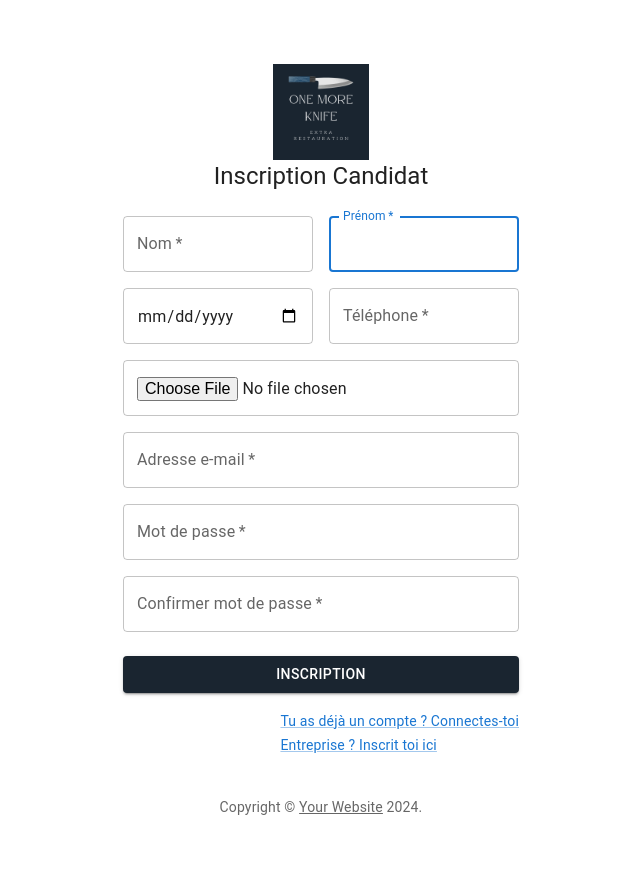
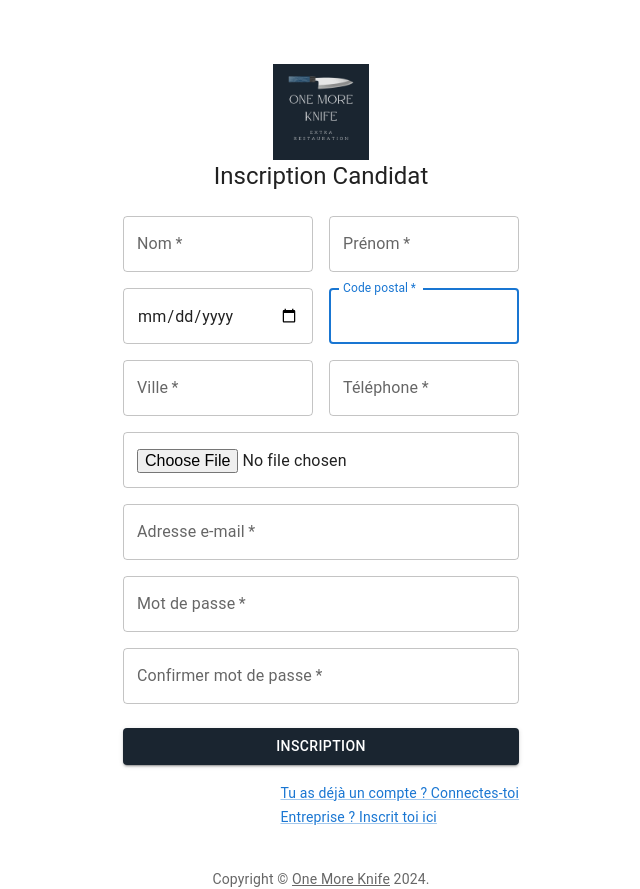
Before and after one commit to KevinRMO/One_more_knife_client, a React (Vite) app: page /register-user in a window 1280 px wide. Shown: the whole page, without its empty margins (319-959 px from the left). Before the commit the page ends 817 px from the top, so only its background shows below. Built offline with nearby package versions, Linux system fonts and the light colour scheme.

Commit message:
Inscription candidat

```diff
--- a/src/Component/RegisterUser/RegisterUser.jsx
+++ b/src/Component/RegisterUser/RegisterUser.jsx
@@ -1,5 +1,6 @@
 import * as React from "react";
 import "./RegisterUser.css";
+import { useState } from "react";
 import { useNavigate } from "react-router-dom";
 import Button from "@mui/material/Button";
 import CssBaseline from "@mui/material/CssBaseline";
@@ -10,6 +11,7 @@ import Box from "@mui/material/Box";
 import Typography from "@mui/material/Typography";
 import Container from "@mui/material/Container";
 import { createTheme, ThemeProvider } from "@mui/material/styles";
+import Alert from "@mui/material/Alert";
 
 function Copyright(props) {
   return (
@@ -21,7 +23,7 @@ function Copyright(props) {
     >
       {"Copyright © "}
       <Link color="inherit" href="https://mui.com/">
-        Your Website
+        One More Knife
       </Link>{" "}
       {new Date().getFullYear()}
       {"."}
@@ -33,15 +35,12 @@ const defaultTheme = createTheme();
 
 function RegisterUser() {
   const navigate = useNavigate();
-
-  const handleSubmit = (event) => {
-    event.preventDefault();
-    const data = new FormData(event.currentTarget);
-    console.log({
-      email: data.get("email"),
-      password: data.get("password"),
-    });
-  };
+  const [password, setPassword] = useState("");
+  const [confirmPassword, setConfirmPassword] = useState("");
+  const [passwordsMatch, setPasswordsMatch] = useState(true);
+  const [showSuccess, setShowSuccess] = useState(false);
+  const [showError, setShowError] = useState(false);
+  const [showCVError, setShowCVError] = useState(false);
 
   const navigateToHome = () => {
     navigate("/");
@@ -53,6 +52,74 @@ function RegisterUser() {
 
   const navigateToCompany = () => {
     navigate("/register-company");
+  };
+
+  const handlePasswordChange = (event) => {
+    setPassword(event.target.value);
+  };
+
+  const handleConfirmPasswordChange = (event) => {
+    setConfirmPassword(event.target.value);
+  };
+
+  const handleSubmit = async (event) => {
+    event.preventDefault();
+
+    // Vérifier si tous les champs sont remplis
+    const formElements = event.currentTarget.elements;
+    for (const element of formElements) {
+      if (element.required && element.value.trim() === "") {
+        setShowError(true);
+        setTimeout(() => {
+          setShowError(false);
+        }, 3000);
+        return;
+      }
+    }
+
+    if (password !== confirmPassword) {
+      console.error("Les mots de passe ne correspondent pas");
+      setPasswordsMatch(false);
+      return;
+    }
+    setPasswordsMatch(true);
+
+    // Vérifier si le fichier CV est au format PDF
+    const cvFile = event.currentTarget.querySelector("#cv_path");
+    if (cvFile && cvFile.files.length > 0) {
+      const allowedExtensions = ["pdf"];
+      const fileName = cvFile.files[0].name;
+      const fileExtension = fileName.split(".").pop().toLowerCase();
+      if (!allowedExtensions.includes(fileExtension)) {
+        console.error("Le fichier CV doit être au format PDF");
+        setShowError(true); // Afficher le message d'erreur général
+        setShowCVError(true); // Afficher le message d'erreur spécifique au CV
+        setTimeout(() => {
+          setShowError(false);
+          setShowCVError(false);
+        }, 3000);
+        return;
+      }
+    }
+
+    const data = new FormData(event.currentTarget);
+    try {
+      const response = await fetch("http://localhost:8000/api/register-user", {
+        method: "POST",
+        body: data,
+      });
+      if (response.ok) {
+        setShowSuccess(true);
+        setTimeout(() => {
+          setShowSuccess(false);
+          navigateToLogin();
+        }, 3000);
+      } else {
+        console.error("erreur");
+      }
+    } catch (error) {
+      console.error("erreur", error);
+    }
   };
 
   return (
@@ -88,19 +155,19 @@ function RegisterUser() {
                 <TextField
                   required
                   fullWidth
-                  id="lastName"
+                  id="lastname"
                   label="Nom"
-                  name="lastName"
+                  name="lastname"
                   autoComplete="family-name"
                 />
               </Grid>
               <Grid item xs={12} sm={6}>
                 <TextField
                   autoComplete="given-name"
-                  name="firstName"
+                  name="firstname"
                   required
                   fullWidth
-                  id="firstName"
+                  id="firstname"
                   label="Prénom"
                   autoFocus
                 />
@@ -112,6 +179,29 @@ function RegisterUser() {
                   name="birth_date"
                   type="date"
                   id="birth_date"
+                />
+              </Grid>
+              <Grid item xs={12} sm={6}>
+                <TextField
+                  name="zip_code"
+                  required
+                  fullWidth
+                  type="text"
+                  pattern="[0-9]{5}"
+                  id="zip_code"
+                  label="Code postal"
+                  title="Entrez un code postal français valide (5 chiffres)"
+                  autoFocus
+                />
+              </Grid>
+              <Grid item xs={12} sm={6}>
+                <TextField
+                  required
+                  fullWidth
+                  name="city"
+                  type="text"
+                  id="city"
+                  label="Ville"
                 />
               </Grid>
               <Grid item xs={12} sm={6}>
@@ -151,6 +241,8 @@ function RegisterUser() {
                   label="Mot de passe"
                   type="password"
                   id="password"
+                  value={password}
+                  onChange={handlePasswordChange}
                 />
               </Grid>
               <Grid item xs={12}>
@@ -161,6 +253,11 @@ function RegisterUser() {
                   label="Confirmer mot de passe"
                   type="password"
                   id="confirmPassword"
+                  error={!passwordsMatch}
+                  helperText={
+                    !passwordsMatch && "Les mots de passe ne correspondent pas"
+                  }
+                  onChange={handleConfirmPasswordChange}
                 />
               </Grid>
             </Grid>
@@ -173,6 +270,21 @@ function RegisterUser() {
             >
               Inscription
             </Button>
+            {showSuccess && (
+              <Alert severity="success" onClose={() => setShowSuccess(false)}>
+                Votre compte a été créer, redirection vers la connexion
+              </Alert>
+            )}
+            {showError && (
+              <Alert severity="error" onClose={() => setShowError(false)}>
+                Veuillez remplir tous les champs obligatoires.
+              </Alert>
+            )}
+            {showCVError && (
+              <Alert severity="error" onClose={() => setShowCVError(false)}>
+                Le fichier CV doit être au format PDF.
+              </Alert>
+            )}
             <Grid container justifyContent="flex-end">
               <Grid item>
                 <Link
```
